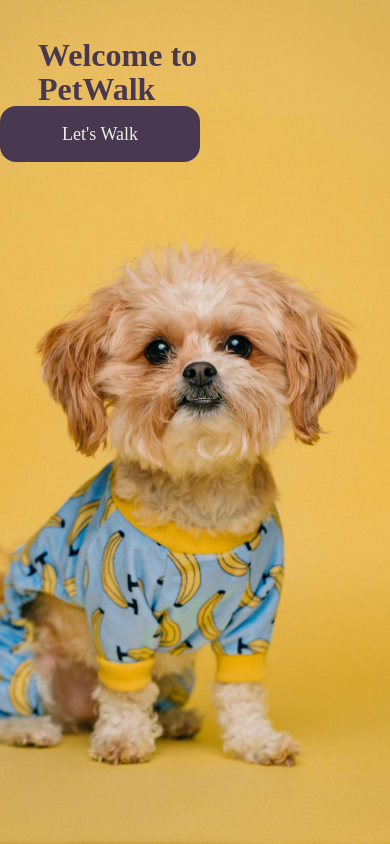
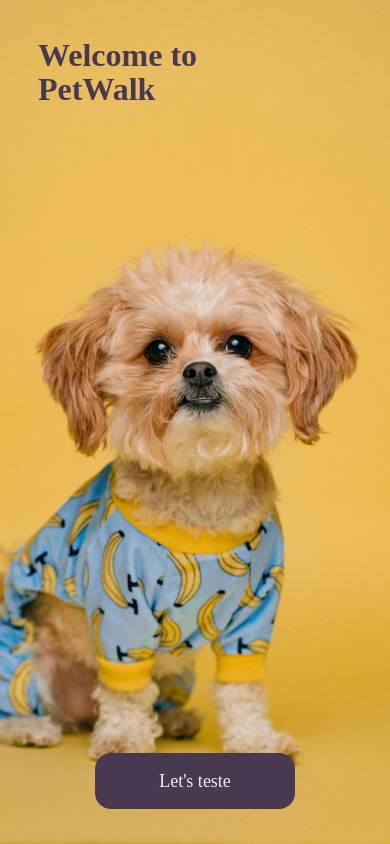
Before and after one commit to guilhermeytalo/petWalker, a React Native app: screen /Welcome in a window 390 px wide. Built offline with nearby package versions, Linux system fonts and the light colour scheme.

Commit message:
Home Screen Finished

```diff
--- a/src/screens/welcome/welcome.tsx
+++ b/src/screens/welcome/welcome.tsx
@@ -40,7 +40,7 @@ export function Welcome() {
             activeOpacity={0.7}
             onPress={handleStart}>
               <Text style={styles.buttonText}>
-                Let's Walk
+                Let's teste
               </Text>
           </TouchableOpacity>
         </ImageBackground>
@@ -55,8 +55,6 @@ const styles = StyleSheet.create({
   },
   wrapper: {
     flex: 1,
-    alignItems: 'center',
-    justifyContent: 'space-evenly',
   },
   title: {
     fontSize: 32,
@@ -76,11 +74,12 @@ const styles = StyleSheet.create({
     backgroundColor: colors.primary,
     justifyContent: 'center',
     alignItems: 'center',
-    // alignContent: 'space-around',
-    // position: 'absolute',
     borderRadius: 16,
     width: 200,
     height: 56,
+    alignSelf: 'center',
+    position: 'absolute',
+    bottom: 35
   },
   buttonText: {
     fontSize: 18,
```
